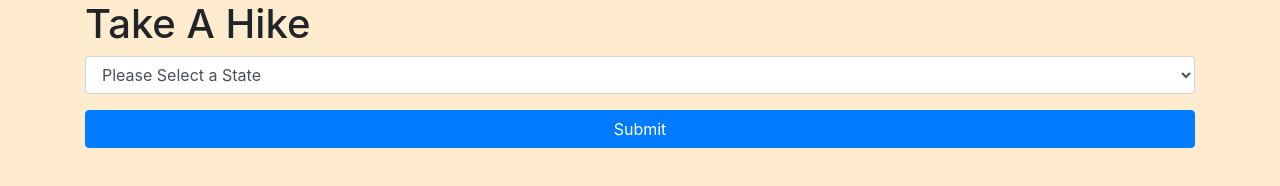
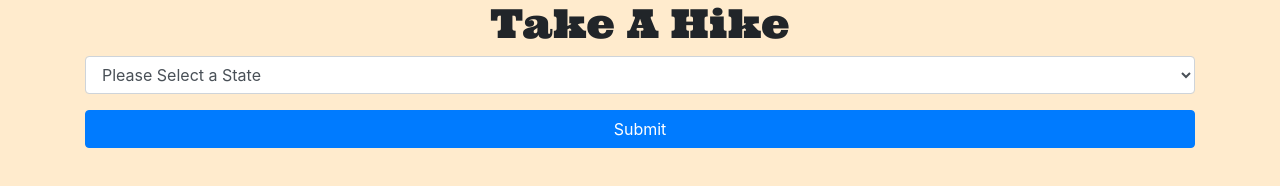
Before and after one commit to TorchAblaze/take-a-hike, a website built with webpack: page src/index.html in a window 1280 px wide. Built offline with nearby package versions, Linux system fonts and the light colour scheme.

Commit message:
update h1 font

```diff
--- a/src/css/styles.css
+++ b/src/css/styles.css
@@ -1,5 +1,12 @@
+@import url("https://fonts.googleapis.com/css2?family=Ultra&display=swap");
+
 body {
   background-color: blanchedalmond;
+}
+
+h1 {
+  text-align: center;
+  font-family: "Ultra", serif;
 }
 
 p {
```
